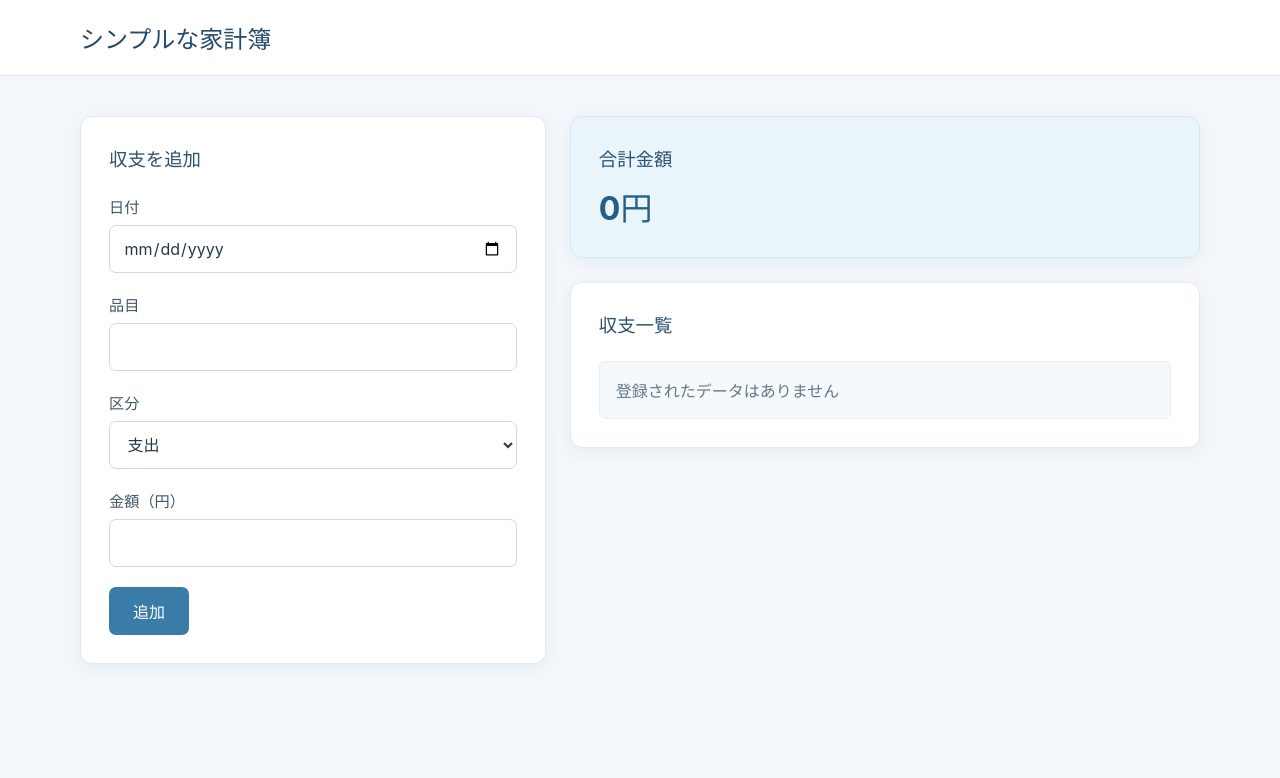
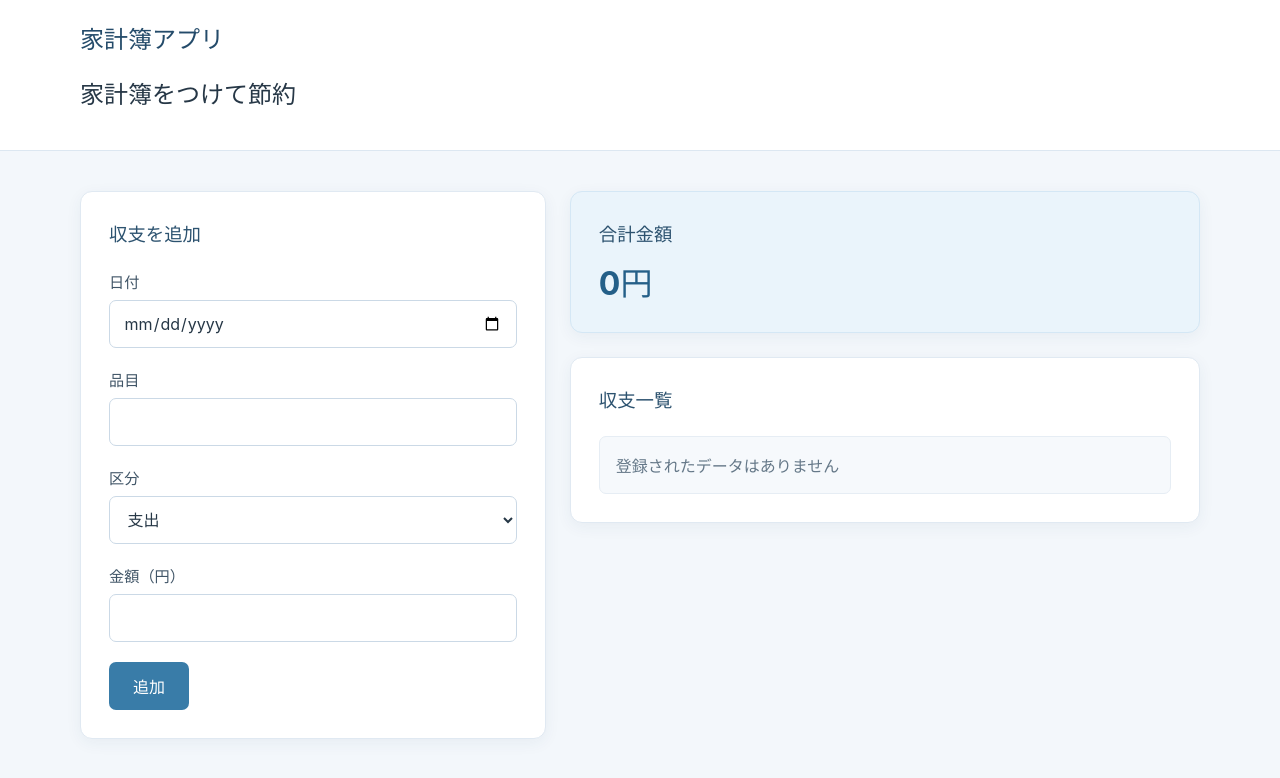
Before and after one commit to akky0921/kakeibo-page, a plain HTML site: page index.html in a window 1280 px wide. Drawn offline with Linux system fonts and the light colour scheme.

Commit message:
サブタイトルを追加

```diff
--- a/index.html
+++ b/index.html
@@ -11,7 +11,8 @@
 
 <body>
   <header>
-    <h1>シンプルな家計簿</h1>
+    <h1>家計簿アプリ</h1>
+    <h2>家計簿をつけて節約</h2>
   </header>
 
   <main class="dashboard">
```
